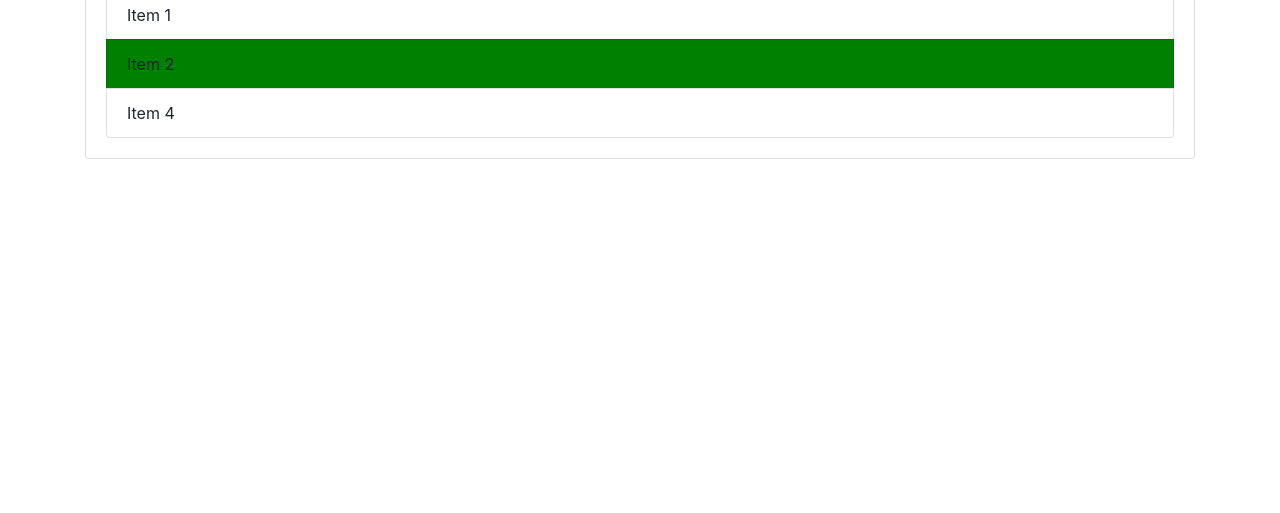
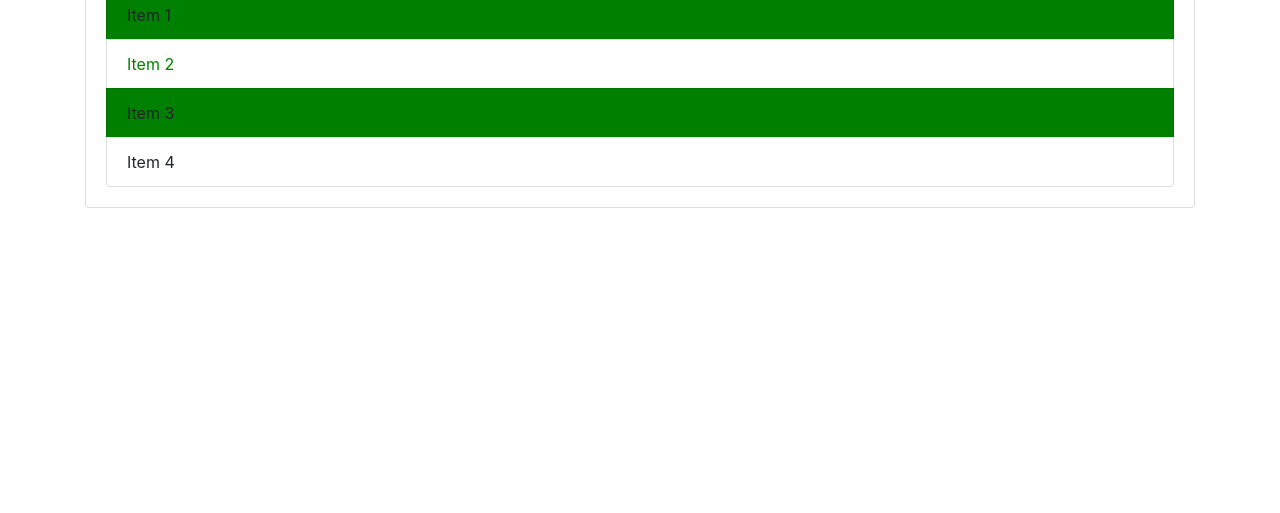
Before and after one commit to lalitarchan03/first, a plain HTML site: page dom_querySelector.html in a window 1280 px wide. Shown: the part 287-800 px from the top of the page. Drawn offline with nearby package versions, Linux system fonts and the light colour scheme.

Commit message:
done querySelectorAll task

```diff
--- a/dom_querySelector.html
+++ b/dom_querySelector.html
@@ -31,11 +31,21 @@
   </div>
   <script>
     // querySelector task
-    let secondItem = document.querySelector('li:nth-child(2)');
-    secondItem.style.backgroundColor = 'green';
+    // let secondItem = document.querySelector('li:nth-child(2)');
+    // secondItem.style.backgroundColor = 'green';
 
-    let thirdItem = document.querySelector('li:nth-child(3)');
-    thirdItem.style.display = 'none';
+    // let thirdItem = document.querySelector('li:nth-child(3)');
+    // thirdItem.style.display = 'none';
+
+    // querySelectorAll task
+    let oddListItems = document.querySelectorAll('.list-group-item:nth-child(odd)');
+    // console.log(oddListItems);
+    for (let i = 0; i < oddListItems.length; i++) {
+        oddListItems[i].style.backgroundColor = 'green';
+    }
+
+    let listItems = document.querySelectorAll('li');
+    listItems[1].style.color = 'green';
 
   </script>
 
```
